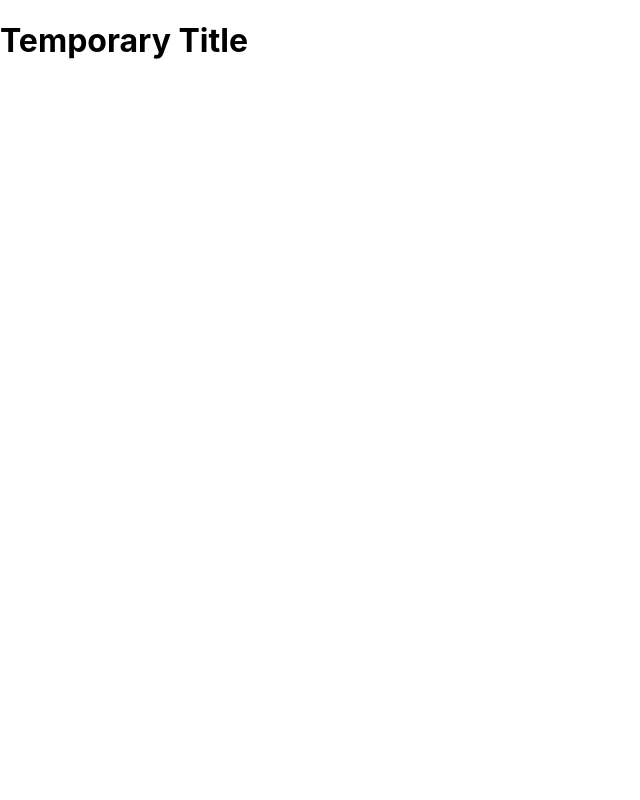
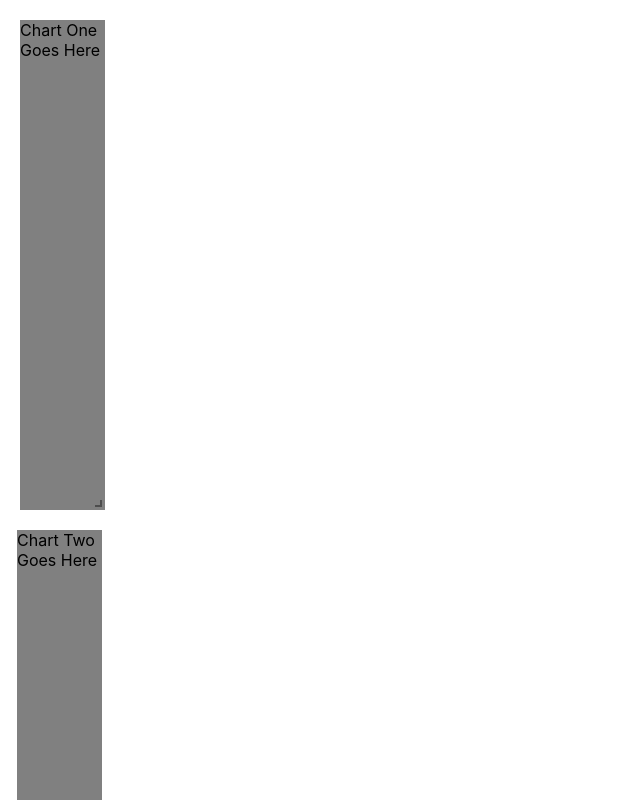
Before and after one commit to dwishnuff/FALL2020-FrontEnd, a React (Create React App) app: page / in a window 1280 px wide. Shown: the top 800 px of the page, without its empty margins (0-640 px from the left). Built offline with nearby package versions, Linux system fonts and the light colour scheme.

Commit message:
created grid containers

```diff
--- a/package.json
+++ b/package.json
@@ -8,6 +8,7 @@
     "@testing-library/user-event": "^12.2.0",
     "react": "^17.0.1",
     "react-dom": "^17.0.1",
+    "react-grid-layout": "^1.2.0",
     "react-scripts": "4.0.0",
     "web-vitals": "^0.2.4"
   },
--- /dev/null
+++ b/src/Grid.css
@@ -0,0 +1,57 @@
+.react-grid-layout {
+    position: relative;
+    transition: height 200ms ease;
+  }
+  .react-grid-item {
+    transition: all 200ms ease;
+    transition-property: left, top;
+  }
+  .react-grid-item.cssTransforms {
+    transition-property: transform;
+  }
+  .react-grid-item.resizing {
+    z-index: 1;
+    will-change: width, height;
+  }
+
+  .react-grid-item.react-draggable-dragging {
+    transition: none;
+    z-index: 3;
+    will-change: transform;
+  }
+
+  .react-grid-item.react-grid-placeholder {
+    background: red;
+    opacity: 0.2;
+    transition-duration: 100ms;
+    z-index: 2;
+    -webkit-user-select: none;
+    -moz-user-select: none;
+    -ms-user-select: none;
+    -o-user-select: none;
+    user-select: none;
+  }
+
+  .react-grid-item > .react-resizable-handle {
+    position: absolute;
+    width: 20px;
+    height: 20px;
+    bottom: 0;
+    right: 0;
+    cursor: se-resize;
+  }
+
+  .react-grid-item > .react-resizable-handle::after {
+    content: "";
+    position: absolute;
+    right: 3px;
+    bottom: 3px;
+    width: 5px;
+    height: 5px;
+    border-right: 2px solid rgba(0, 0, 0, 0.4);
+    border-bottom: 2px solid rgba(0, 0, 0, 0.4);
+  }
+
+  .react-grid-item:not(.react-grid-placeholder) {
+      background: grey;
+  }
--- /dev/null
+++ b/src/Grid.js
@@ -0,0 +1,48 @@
+import React from 'react';
+import './Grid.css';
+import {Responsive, WidthProvider} from 'react-grid-layout';
+//https://www.npmjs.com/package/react-grid-layout#installation
+
+const ResponsiveReactGridLayout = WidthProvider(Responsive);
+
+class Grid extends React.Component {
+    render () {
+        const gridItems = [
+            {id: 1, name: "Chart One Goes Here"},
+            {id: 2, name: "Chart Two Goes Here"},
+            {id: 3, name: "Chart Three Goes Here"},
+            {id: 4, name: "Chart Four Goes Here"}
+        ];
+
+        const layout = [
+            {i: '1', x:0, y:0, w:5, h:3},
+            {i: '2', x:5, y:0, w:5, h:3},
+            {i: '3', x:0, y:0, w:5, h:3},
+            {i: '4', x:5, y:0, w:5, h:3}
+        ];
+
+        return (
+
+            <ResponsiveReactGridLayout
+                layouts={{ lg:layout}, {md:layout}, {sm:layout}}
+                breakpoints={{lg: 1200, md: 996, sm: 768}}
+                measureBeforeMount={true}
+                className="layout"
+                autoSize={true}
+                rowHeight={this.props.rowHeight}
+                isDragable={true}
+                isResizable={true}
+                onDrag={this.onDragging}
+                onDragStop={this.onMoveCard}
+                onResizeStop={this.onResizeCard}
+                margin={[20, 20]}
+            >{gridItems.map((item,i)=>{
+                return (
+                    <div key={item.id} className="grid-item">{item.name}</div>
+                );
+            })}</ResponsiveReactGridLayout>
+        );
+    }
+}
+
+export default Grid;
--- a/src/index.js
+++ b/src/index.js
@@ -2,12 +2,12 @@ import React from 'react';
 import ReactDOM from 'react-dom';
 import './index.css';
 import App from './App';
+import Grid from './Grid';
 import reportWebVitals from './reportWebVitals';
 
 ReactDOM.render(
-  <React.StrictMode>
-    <App />
-  </React.StrictMode>,
+  //<App />,
+  <Grid />,
   document.getElementById('root')
 );
 
```
Also changed, not shown: 2 other files (tests, documents, lock files or other folders).
